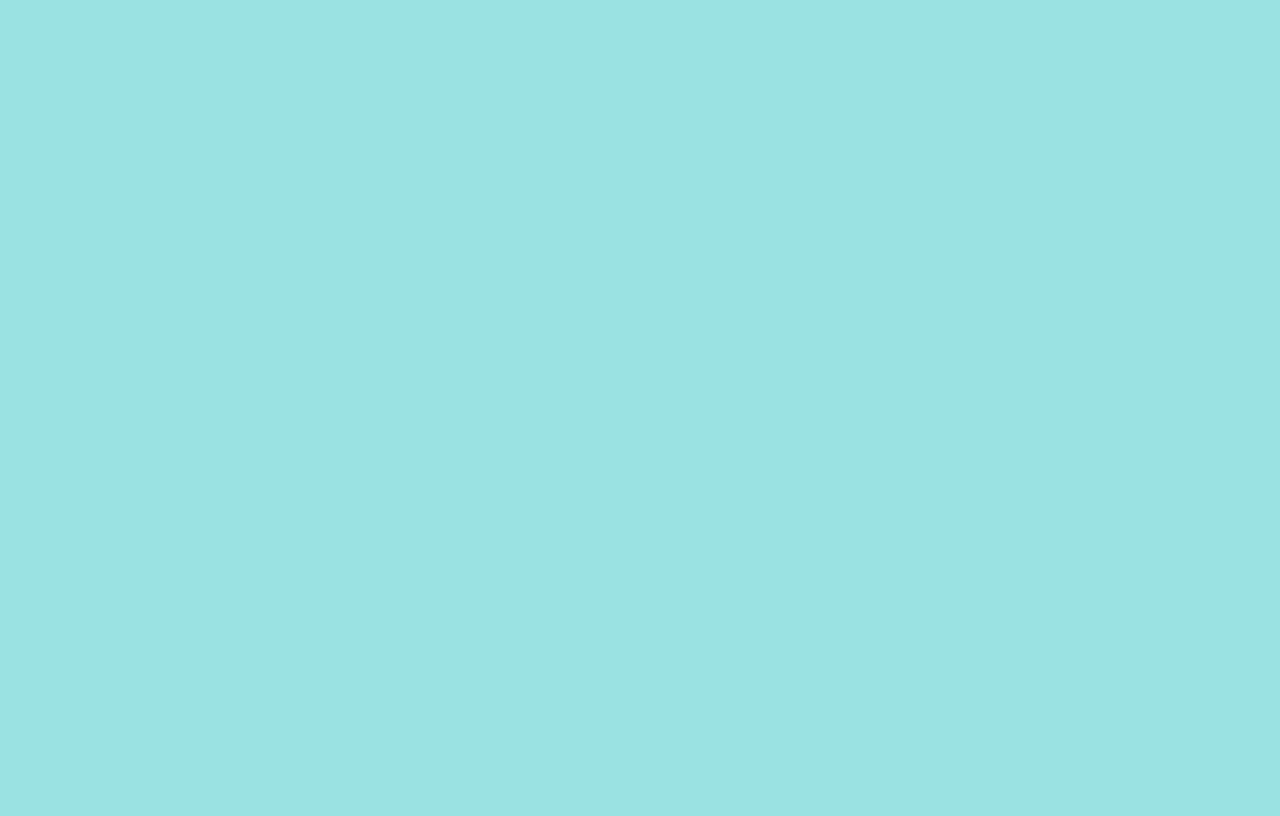
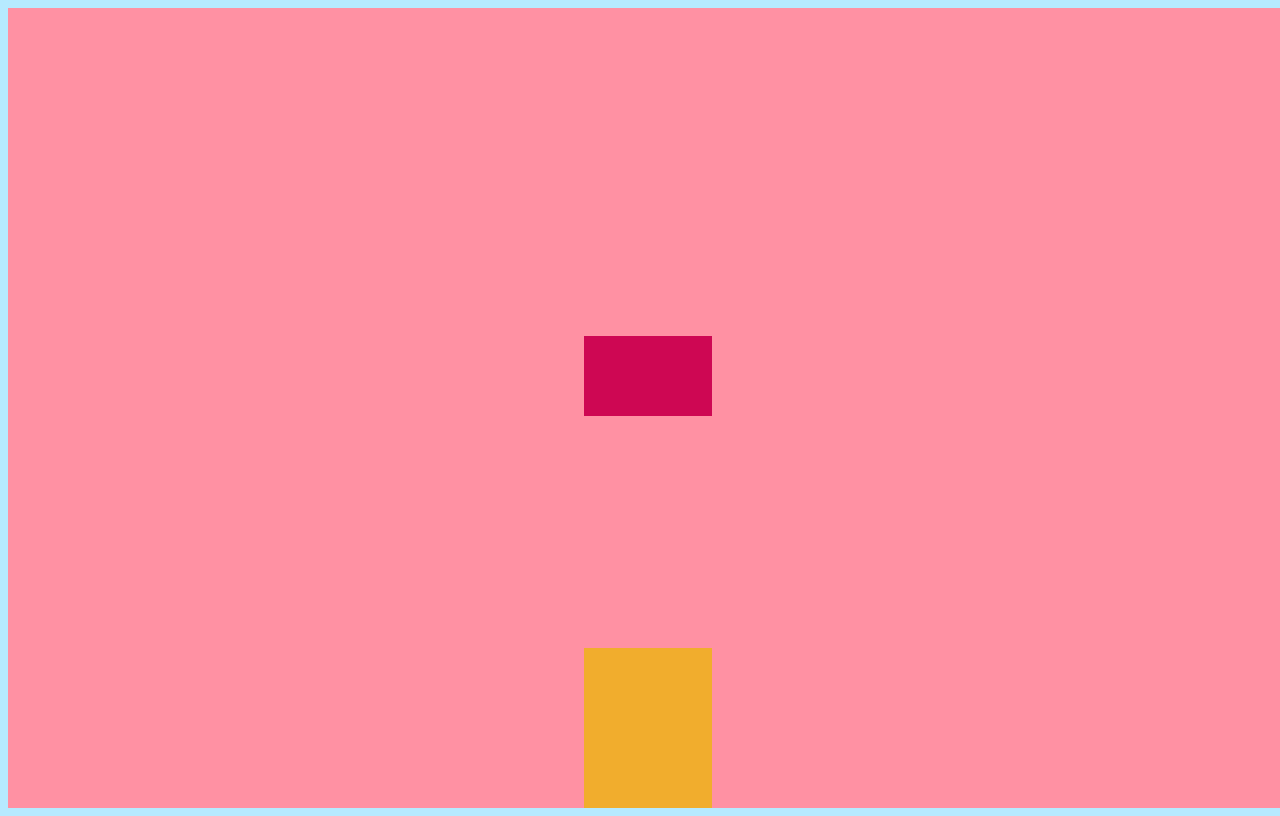
Before and after one commit to maktooob/js-game-practice, a plain HTML site: page index.html in a window 1280 px wide. Drawn offline with Linux system fonts and the light colour scheme.

Commit message:
moving obst and moving player

```diff
--- a/css/style.css
+++ b/css/style.css
@@ -1,3 +1,24 @@
 body {
-    background-color: rgb(154, 226, 226);
+    background-color: rgb(182, 234, 255);
 }
+
+#board {
+    width: 100vw;
+    height: 100vh;
+    background-color: rgb(255, 145, 163);
+    position: relative;
+}
+
+#player {
+    width: 10vw;
+    height: 20vh;
+    background-color: rgb(241, 173, 45);
+    position: absolute;
+}
+
+.obstacle {
+    width: 10vw;
+    height: 10vh;
+    background-color: rgb(206, 7, 83);
+    position: absolute;
+}
--- a/index.html
+++ b/index.html
@@ -8,7 +8,7 @@
     <title>Document</title>
 </head>
 <body>
-
+<div id="board"></div>
 
     <script src="./js/main.js"></script>
 </body>
--- a/js/main.js
+++ b/js/main.js
@@ -1,5 +1,107 @@
-console.log("we are inside main.js")
 
-class game {
-    constructor(){}
+class Game {
+    constructor(){
+        this.player = null; // will store an instance of the class Player
+        this.obstacleArr = []; // will store multiple instances of the class Obstacle
+    }
+    start(){
+        this.player = new Player();
+        this.attachEventListeners();
+
+        // interval to create obstacles
+        setInterval(() => {
+            const newObstacle = new Obstacle();
+            this.obstacleArr.push(newObstacle);
+        }, 3000);
+
+        // move obstacles
+        setInterval(() => {
+            this.obstacleArr.forEach((obstacleInstance) => {
+                obstacleInstance.moveDown();
+            });
+
+        }, 50);
+
+    }
+    attachEventListeners(){
+        document.addEventListener("keydown", (event) => {
+            if(event.key === "ArrowLeft"){
+                this.player.moveLeft();
+            } else if(event.key === "ArrowRight"){
+                this.player.moveRight();
+            }
+        });
+    }
 }
+
+
+class Player {
+    constructor(){
+        this.positionX = 45;
+        this.positionY = 0;
+
+        // this.domElement = null;
+        // this.createDomElement();
+
+        this.domElement = this.createDomElement();
+
+    }
+    createDomElement(){
+        // create dom element
+        const newElm = document.createElement('div');
+
+        // set id and css
+        newElm.id = "player";
+        newElm.style.left = this.positionX + "vw";
+        newElm.style.bottom = this.positionY + "vh";
+
+        // append to the dom
+        const boardElm = document.getElementById("board"); //
+        boardElm.appendChild(newElm);
+
+        return newElm;
+    }
+    moveLeft(){
+        this.positionX--;
+        this.domElement.style.left = this.positionX + "vw";
+    }
+    moveRight(){
+        this.positionX++;
+        this.domElement.style.left = this.positionX + "vw";
+    }
+}
+
+
+class Obstacle {
+    constructor(){
+        this.positionX = 45;
+        this.positionY = 90;
+
+        this.domElement = this.createDomElement();
+
+    }
+    createDomElement(){
+        // create dom element
+        const newElm = document.createElement('div');
+
+        // set id and css
+        newElm.className = "obstacle";
+        newElm.style.left = this.positionX + "vw";
+        newElm.style.bottom = this.positionY + "vh";
+
+        // append to the dom
+        const boardElm = document.getElementById("board"); //
+        boardElm.appendChild(newElm);
+
+        return newElm;
+    }
+    moveDown(){
+        this.positionY--;
+        this.domElement.style.bottom = this.positionY + "vh";
+    }
+}
+
+
+
+const game = new Game();
+game.start();
```
